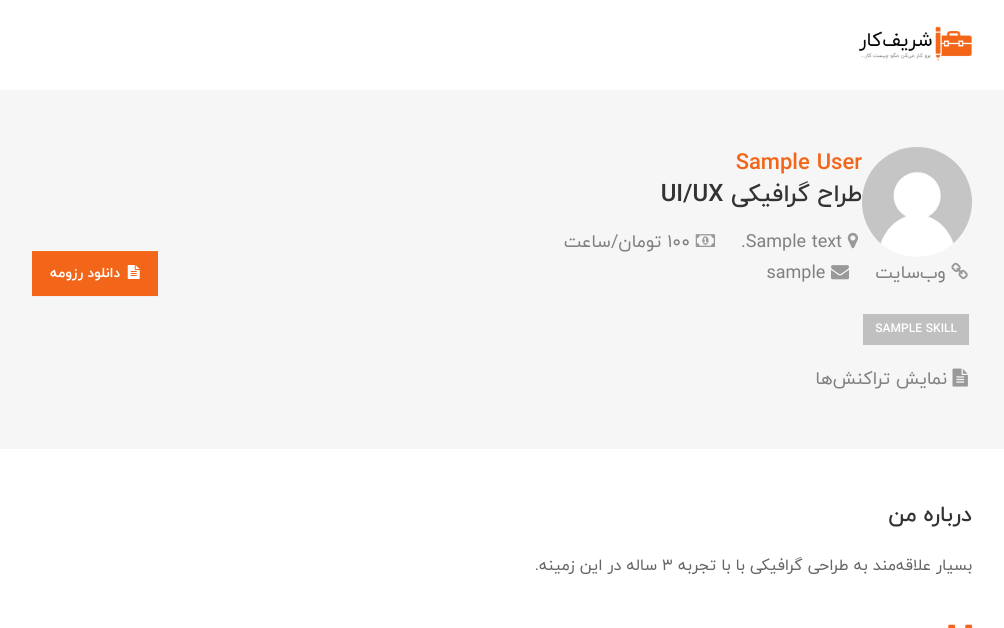
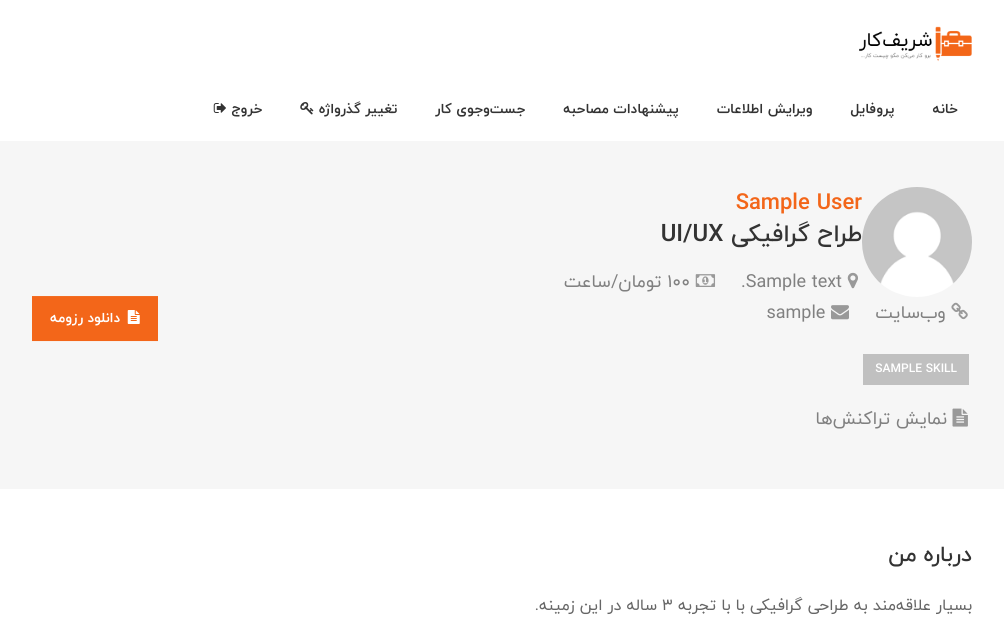
Before and after one commit to Mahbodmajid/SharifWorks_Django, a Django app: page /profile/ in a window 1280 px wide. Shown: the top 628 px of the page, without its empty margins (138-1142 px from the left). Run offline with Django 3.2, Linux system fonts and the light colour scheme; a user stored in the database is signed in; tables that the repository leaves empty hold one stand-in row (values such as "Sample post").

Commit message:
FIX navbar disappearing in certain sizes

```diff
--- a/login/templates/index.html
+++ b/login/templates/index.html
@@ -76,9 +76,10 @@
 </div>
 </header>
 
-{% block titlebar %}
-<div class="clearfix"></div>
-{% endblock %}
+    <div class="clearfix"></div>
+
+    {% block titlebar %}
+    {% endblock %}
 {% block content %}
 
 
```
